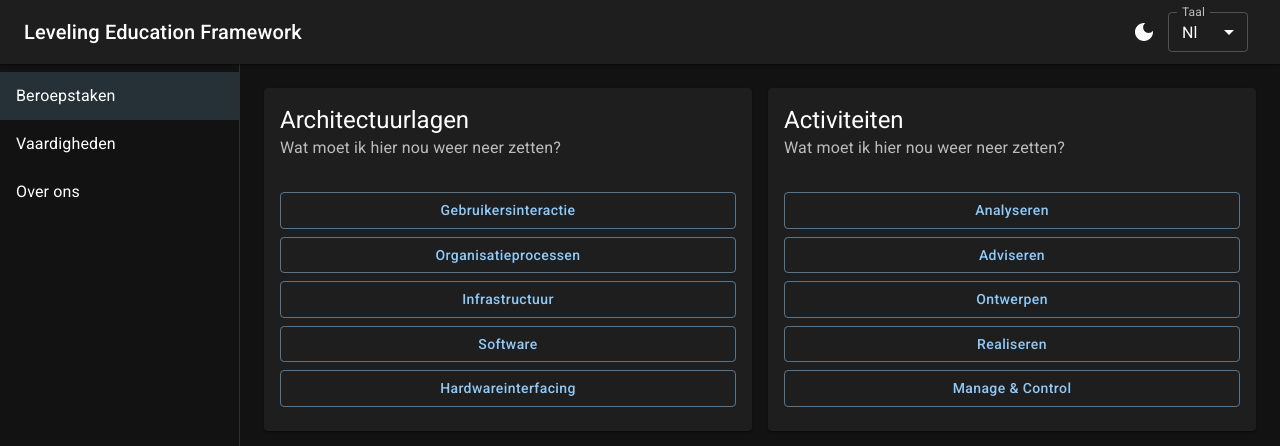
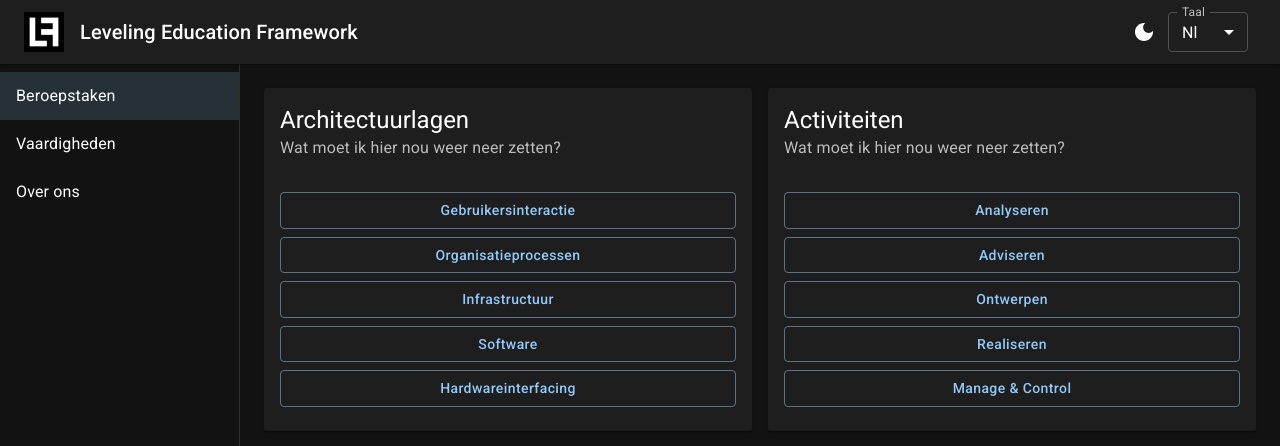
Before and after one commit to spark-156/leveling-education-framework, a Next.js app in the folder frontend-new/: page / in a window 1280 px wide. Shown: the top 446 px of the page. Built offline with nearby package versions, Linux system fonts and the light colour scheme.

Commit message:
add logo

```diff
--- a/frontend-new/components/Navbar.tsx
+++ b/frontend-new/components/Navbar.tsx
@@ -47,7 +47,7 @@ export default function DrawerAppBar({
           >
             <MenuIcon />
           </IconButton>
-          <ToolbarTitle />
+          <ToolbarTitle currentTheme={currentTheme} />
           <Stack direction="row" gap={1}>
             <IconButton
               color="inherit"
--- a/frontend-new/components/ToolbarTitle.tsx
+++ b/frontend-new/components/ToolbarTitle.tsx
@@ -2,30 +2,52 @@ import Typography from "@mui/material/Typography";
 import { FormattedMessage } from "react-intl";
 import React from "react";
 import Link from "next/link";
+import { Box, Stack } from "@mui/material";
 
-export default function ToolbarTitle() {
+function Logo(props: { currentTheme: "light" | "dark" | null }) {
+  return (
+    <Box
+      component="img"
+      sx={{
+        height: 40,
+      }}
+      alt="LEF Logo"
+      src={props.currentTheme === "light" ? "/logo_light.png" : "logo_dark.png"}
+    />
+  );
+}
+
+export default function ToolbarTitle(props: {
+  currentTheme: "light" | "dark" | null;
+}) {
   return (
     <>
       <Typography
         variant="h6"
         component="div"
         noWrap
-        sx={{ flexGrow: 1, display: { xs: "none", sm: "block" } }}
+        sx={{ display: { xs: "none", sm: "block" } }}
       >
-        <Link href="/">
-          <FormattedMessage id={"TITLE_LONG"} />
+        <Link href="/" style={{ width: "100%" }}>
+          <Stack width={"100%"} alignItems="center" direction="row" gap={2}>
+            <Logo currentTheme={props.currentTheme} />
+            <FormattedMessage id={"TITLE_LONG"} />
+          </Stack>
         </Link>
       </Typography>
       <Typography
         variant="h6"
         component="div"
         noWrap
-        sx={{ flexGrow: 1, display: { xs: "block", sm: "none" } }}
+        sx={{ display: { xs: "block", sm: "none" } }}
       >
-        <Link href="/">
-          <FormattedMessage id={"TITLE"} />
+        <Link href="/" style={{ width: "100%" }}>
+          <Stack width={"100%"} alignItems="center" direction="row" gap={2}>
+            <Logo currentTheme={props.currentTheme} />
+          </Stack>
         </Link>
       </Typography>
+      <Box flexGrow={1} />
     </>
   );
 }
```
